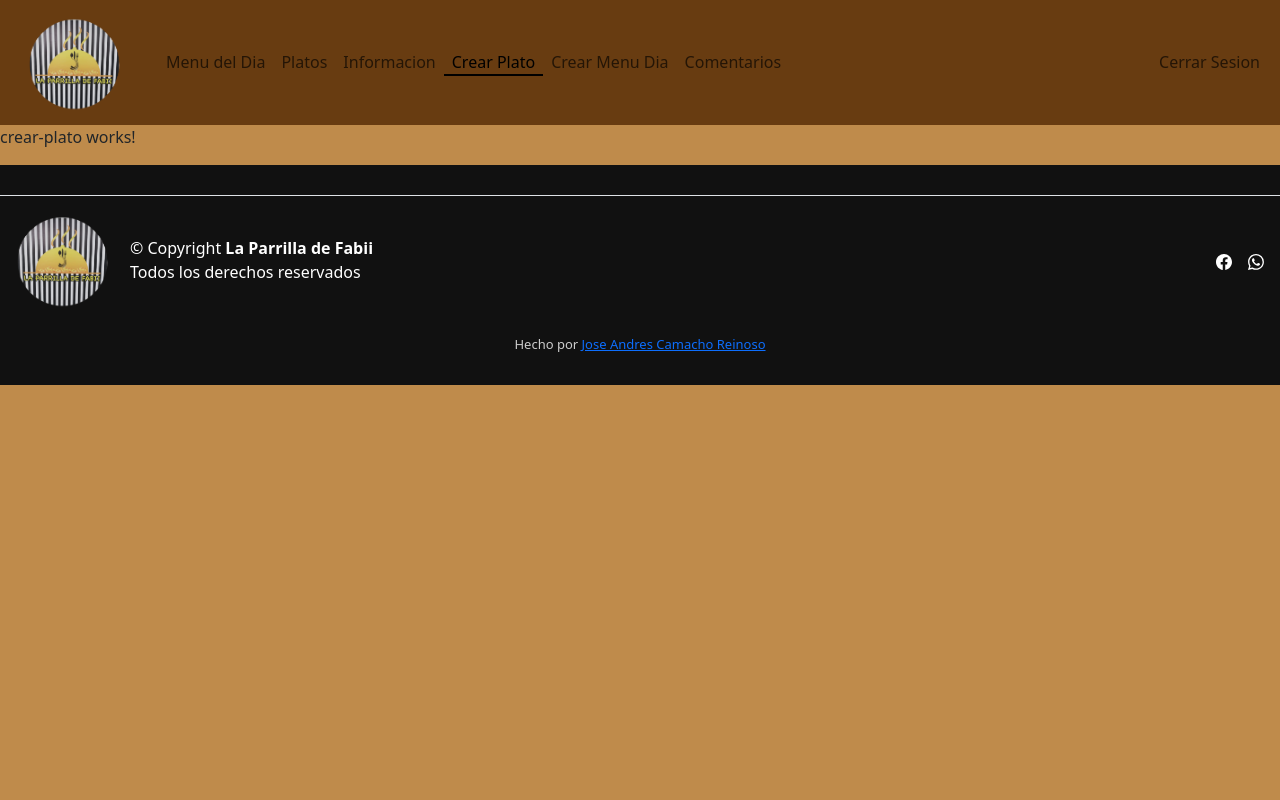
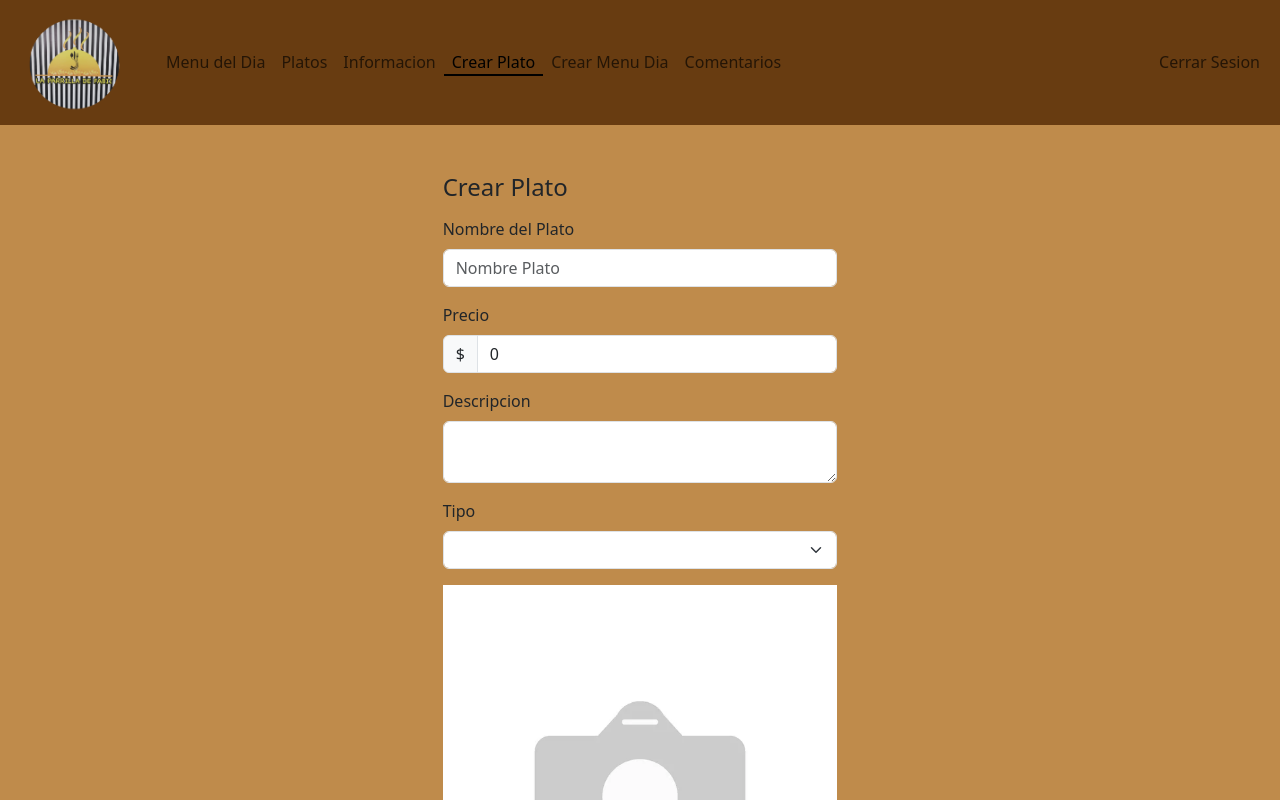
Before and after one commit to JA-Camacho/LaParrillaDeFabii, an Angular app in the folder frontend/: page /crearPlato in a window 1280 px wide. Shown: the top 800 px of the page. Built offline with nearby package versions, Linux system fonts and the light colour scheme; sample sign-in values are in the browser's storage.

Commit message:
Add form to create platos

```diff
--- a/frontend/src/app/components/crear-plato/crear-plato.component.html
+++ b/frontend/src/app/components/crear-plato/crear-plato.component.html
@@ -1 +1,56 @@
-<p>crear-plato works!</p>
+<div class="row row-cols-2 row-cols-sm-2 row-cols-md-3 g-0 teusernamePlatxt-center m-5">
+    <div class="form-signi m-auto">
+        <h4 class="mb-3">Crear Plato</h4>
+        <form #plato="ngForm" (submit)="registrarPlato()">
+            <div class="row g-3">
+                <div class="col-12">
+                    <label for="username" class="form-label">Nombre del Plato</label>
+                    <div class="input-group has-validation">
+                        <input [(ngModel)]="nombre" name="nombre" type="text" class="form-control" id="plato" placeholder="Nombre Plato" required>
+                        <div class="invalid-feedback">
+                            El nombre del plato es requerido
+                        </div>
+                    </div>
+                </div>
+
+                <div class="col-12">
+                    <label for="Precio" class="form-label">Precio</label>
+                    <div class="input-group">
+                        <span class="input-group-text" id="addon-wrapping">$</span>
+                        <input [(ngModel)]="precio" name="precio" type="number" class="form-control" id="Precio" placeholder="0.00" required>
+                    </div>
+                    <div class="invalid-feedback">
+                        Please enter a valid email address for shipping updates.
+                    </div>
+                </div>
+
+                <div class="col-12">
+                    <label for="address" class="form-label">Descripcion</label>
+                    <textarea [(ngModel)]="descripcion" name="descripcion" class="form-control" aria-label="With textarea" required></textarea>
+                    <div class="invalid-feedback">
+                        Please enter your shipping address.
+                    </div>
+                </div>
+
+                <div class="col-12">
+                    <label for="address2" class="form-label">Tipo</label>
+                    <select name="tipo" class="form-control form-style form-select" [(ngModel)]="tipo">
+                        <option value="" selected>Escoga el Tipo de Plato</option>
+                        <option value="sp">Sopa</option>
+                        <option value="pf">Plato Fuerte</option>
+                    </select>
+                </div>
+
+                <div class="col-12">
+                    <div class="input-group mb-3">
+                        <label for="fileInput" class="img-container">
+                          <img [src]="image || '../../../assets/imgs/NoFoto.jpg'" class="img-fluid">
+                        </label>
+                        <input id="fileInput" type="file" class="d-none" (change)="onFileSelected($event)" accept="image/*">
+                      </div>
+                </div>
+            </div>
+            <button class="btn btn-primary w-100 py-2" type="submit">Ingresar</button>
+        </form>
+    </div>
+</div>
--- a/frontend/src/app/components/crear-plato/crear-plato.component.ts
+++ b/frontend/src/app/components/crear-plato/crear-plato.component.ts
@@ -1,4 +1,7 @@
-import { Component } from '@angular/core';
+import { Component, OnInit } from '@angular/core';
+import { Router } from '@angular/router'
+import { Plato } from 'src/app/models/plato';
+import { PlatoService } from 'src/app/services/plato.service';
 
 @Component({
   selector: 'app-crear-plato',
@@ -7,4 +10,50 @@ import { Component } from '@angular/core';
 })
 export class CrearPlatoComponent {
 
+  nombre: string = '';
+  precio: number = 0.0;
+  descripcion: string = '';
+  tipo: string = 'Escoga el Tipo de Plato';
+  image: any;
+
+  constructor(
+    private platoService: PlatoService,
+    private router: Router
+    ) { }
+
+  ngOnInit() {
+  }
+
+  onFileSelected(event: any) {
+    const file = event.target.files[0];
+    if (file) {
+      const reader = new FileReader();
+      reader.readAsDataURL(file);
+      reader.onload = () => {
+        this.image = reader.result;
+      };
+
+    }
+  }
+  registrarPlato() {
+    if (this.nombre === '')
+      return alert('El nombre del plato esta vacio');
+    if (this.precio === 0.0)
+      return alert('El precio no ha sido establecido');
+    if (this.descripcion === '')
+      return alert('No se ha proporcionado una descripcion');
+    if (this.tipo === "")
+      return alert('No se ha escogido un tipo de plato');
+    let plato = new Plato(
+      this.nombre,
+      this.precio,
+      this.descripcion,
+      this.tipo
+    )
+    this.platoService.postPlato(plato, this.image).subscribe(
+      res => {
+        console.log(res);
+        this.router.navigate(['/admin']);
+      });
+  }
 }
```
